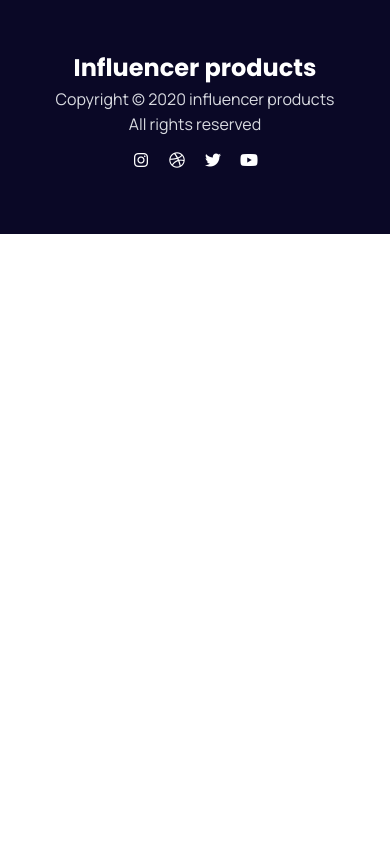
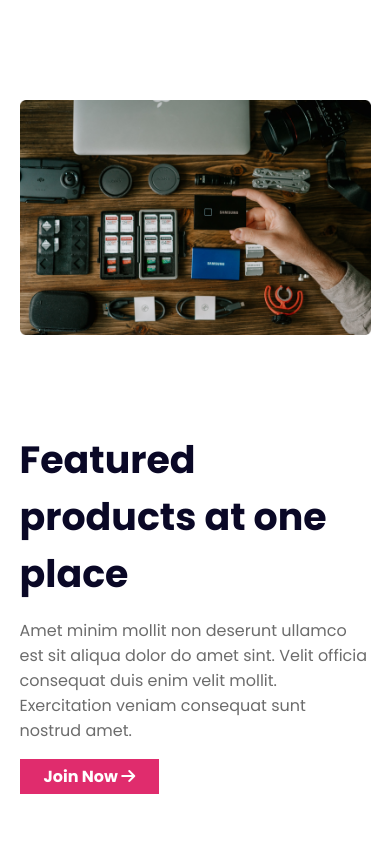
Before and after one commit to MamunKhan2002/simple-e-commerce-website, a plain HTML site: page index.html in a window 390 px wide. Shown: the top 844 px of the page. Drawn offline with Linux system fonts and the light colour scheme.

Commit message:
Added features products section with responsive for mobile tablet or other devices

```diff
--- a/index.html
+++ b/index.html
@@ -13,6 +13,20 @@
 </head>
 
 <body>
+    <main>
+    <!----------features-products Section Start---------->
+        <section class="features-products">
+            <div class="featured-container">
+                <img src="./images/images/gear.png" alt="">
+                <div class="features-content">
+                    <h3>Featured products at one place</h3>
+                    <p class="section-description">Amet minim mollit non deserunt ullamco est sit aliqua dolor do amet sint. Velit officia consequat duis enim velit mollit. Exercitation veniam consequat sunt nostrud amet.</p>
+                    <button class="primary-btn features-products-btn"><a href="#">Join Now <i class="fa-solid fa-arrow-right"></i></a></button>
+                </div>
+            </div>
+        </section>
+    </main>
+    <!----------Footer Section Start---------->
     <footer>
         <h3 class="section-title">Influencer products</h3>
         <p class="description">Copyright © 2020 influencer products</p>
--- a/style/style.css
+++ b/style/style.css
@@ -10,11 +10,63 @@
     box-sizing: border-box;
 }
 
+/*--------Shared Style--------*/
+main {
+    max-width: 1440px;
+    width: 90%;
+    margin: 0 auto;
+}
+
+.section-description {
+    margin-block: 16px;
+    font-family: Poppins;
+    font-size: 1rem;
+}
+
+.primary-btn {
+    background-color: var(--primary-color);
+}
+
+.primary-btn a {
+    /* background-color: #E02C6D; */
+    color: #FFF;
+    font-family: Poppins;
+    font-size: 1rem;
+    font-weight: 700;
+    text-decoration: none;
+}
 
 
 
 
 
+.featured-container {
+    display: flex;
+    justify-content: space-between;
+    gap: 96px;
+    margin-block: 100px;
+}
+
+.featured-container .features-content h3 {
+    color: #0A0826;
+    font-family: Poppins;
+    font-size: 2.37rem;
+    font-weight: 700;
+}
+
+.featured-container .features-content p {
+    color: #6C6C6C;
+    /* max-width: 501px; */
+}
+
+.features-products-btn {
+    padding-inline: 24px;
+    padding-block: 5px;
+    outline: 0;
+    border: 0;
+}
+
+/*--------Footer Section Style Start--------*/
 footer {
     background-color: #0A0826;
     padding-block: 50px;
@@ -43,3 +95,25 @@ footer .social-icons .fa-brands {
     width: 32px;
     height: 32px;
 }
+
+/* ========================================= */
+
+@media screen and (max-width:576px){
+    .featured-container{
+        flex-direction: column;
+    }
+    .featured-container img{
+        width: 100%;
+    }
+}
+@media screen and (min-width:576px) and (max-width:992px){
+    .featured-container{
+        flex-direction: column;
+    }
+}
+
+/* ========================================== */
+
+.hide {
+    display: none;
+}
```
